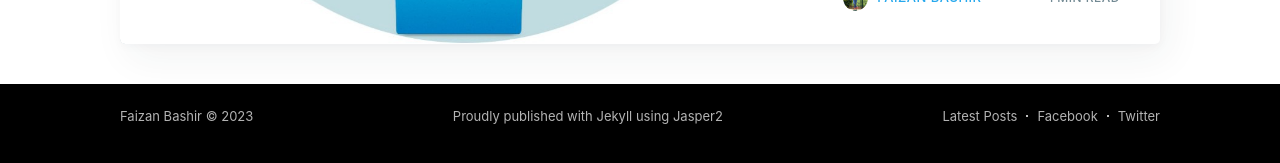
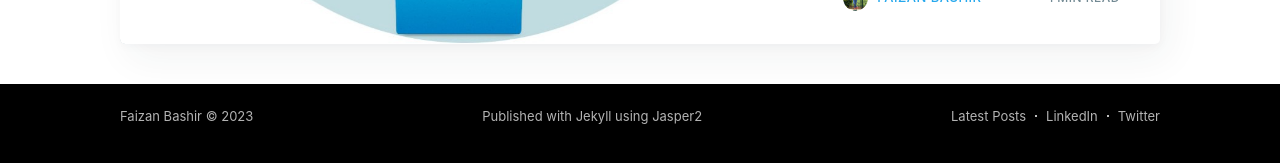
Before and after one commit to faizanbashir/faizanbashir.github.io, a Jekyll site: the page built from index.html, in a window 1280 px wide and 900 px high, scrolled down 4515 px. Shown: the part 712-875 px from the top of the window. Built offline with Jekyll 4.4.1, drawn with Linux system fonts in a browser that asks for light colours; nearby versions of some CDN libraries; the list of posts is cut into pages by our own code.

Commit message:
Updated Footer

```diff
--- a/_layouts/default.html
+++ b/_layouts/default.html
@@ -59,11 +59,11 @@
         <footer class="site-footer outer">
             <div class="site-footer-content inner">
                 <section class="copyright"><a href="{{ site.url }}{{ site.baseurl }}">{{ site.title }}</a> &copy; {{  site.time | date: '%Y' }}</section>
-                <section class="poweredby">Proudly published with <a href="https://jekyllrb.com/">Jekyll</a> using
+                <section class="poweredby">Published with <a href="https://jekyllrb.com/">Jekyll</a> using
                     <a href="https://github.com/jekyller/jasper2" target="_blank" rel="noopener">Jasper2</a></section>
                 <nav class="site-footer-nav">
                     <a href="{{ site.baseurl }}">Latest Posts</a>
-                    {% if site.facebook %}<a href="https://facebook.com/{{ site.facebook }}" target="_blank" rel="noopener">Facebook</a>{% endif %}
+                    {% if site.linkedin %}<a href="https://linkedin.com/in/{{ site.linkedin }}" target="_blank" rel="noopener">LinkedIn</a>{% endif %}
                     {% if site.twitter %}<a href="https://twitter.com/{{ site.twitter }}" target="_blank" rel="noopener">Twitter</a>{% endif %}
                 </nav>
             </div>
```
